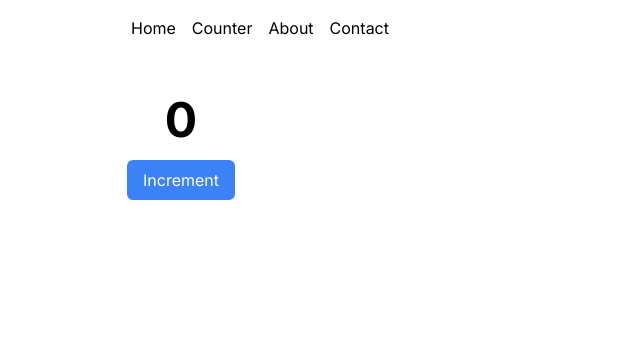
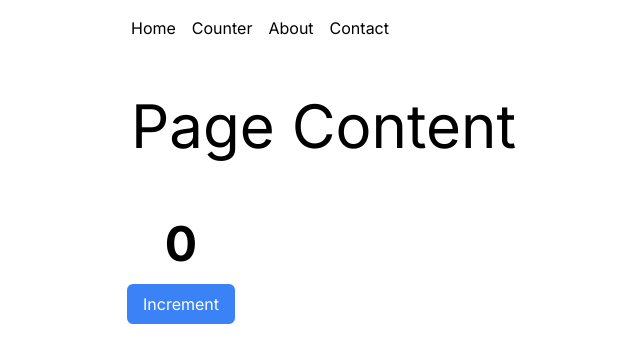
Before and after one commit to lucaserm/next-tutorial, a Next.js app: page /counter in a window 1280 px wide. Shown: the top 362 px of the page, without its empty margins (125-765 px from the left). Built offline with nearby package versions, Linux system fonts and the light colour scheme.

Commit message:
Melhorando a página do contador

```diff
--- a/app/counter/page.tsx
+++ b/app/counter/page.tsx
@@ -1,18 +1,13 @@
-'use client';
-import { useState } from 'react';
+import Counter from '@/components/Counter'
+import React from 'react'
 
-function Counter() {
-  const [count, setCount] = useState(0);
+function CounterPage() {
   return (
-    <div className='flex flex-col items-center w-[100px]'>
-      <p className='text-5xl font-bold'>{count}</p>
-      <button
-        onClick={() => setCount(count + 1)}
-        className='bg-blue-500 rounded-md text-white px-4 py-2 mt-4'
-      >
-        Increment
-      </button>
-    </div>
-  );
+    <section>
+      <h1 className='text-6xl mb-16'>Page Content</h1>
+      <Counter />
+    </section>
+  )
 }
-export default Counter;
+
+export default CounterPage
--- /dev/null
+++ b/components/Counter.tsx
@@ -0,0 +1,18 @@
+'use client';
+import { useState } from 'react';
+
+function Counter() {
+  const [count, setCount] = useState(0);
+  return (
+    <div className='flex flex-col items-center w-[100px]'>
+      <p className='text-5xl font-bold'>{count}</p>
+      <button
+        onClick={() => setCount(count + 1)}
+        className='bg-blue-500 rounded-md text-white px-4 py-2 mt-4'
+      >
+        Increment
+      </button>
+    </div>
+  );
+}
+export default Counter;
```
